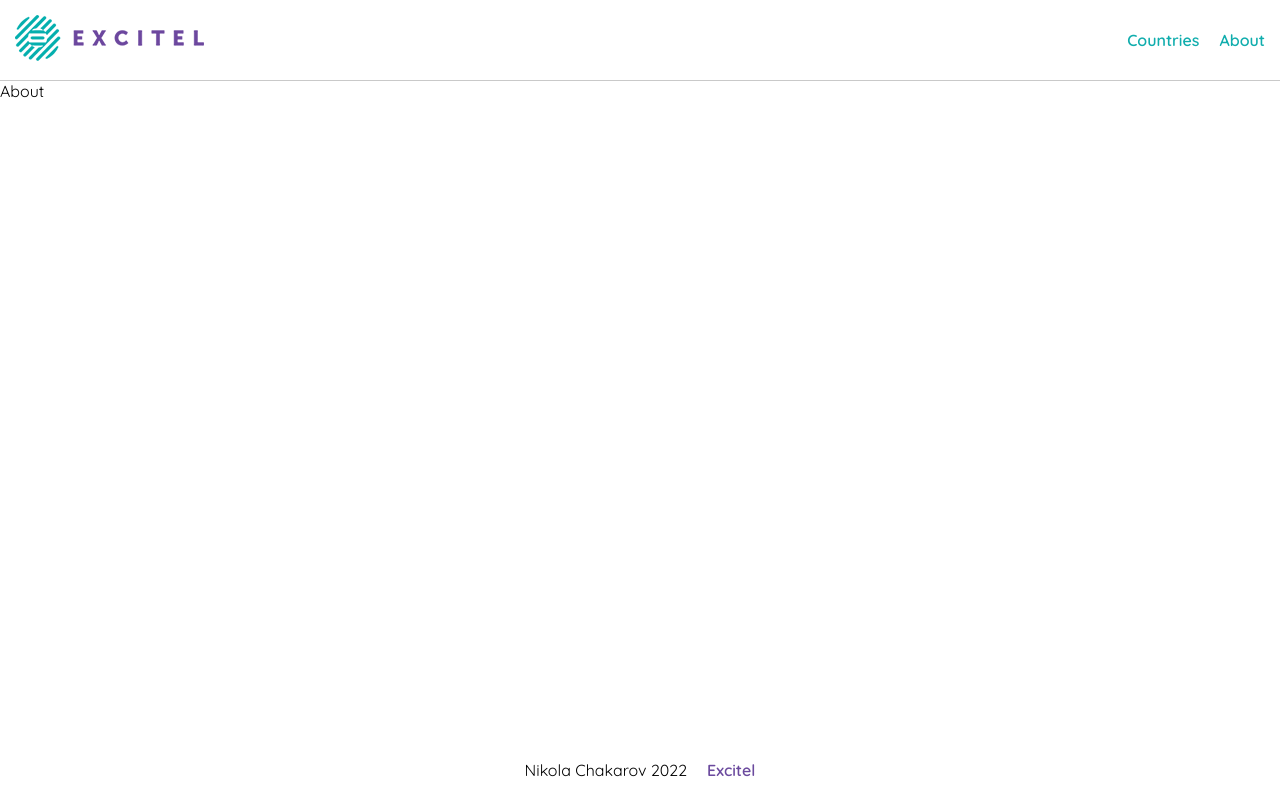
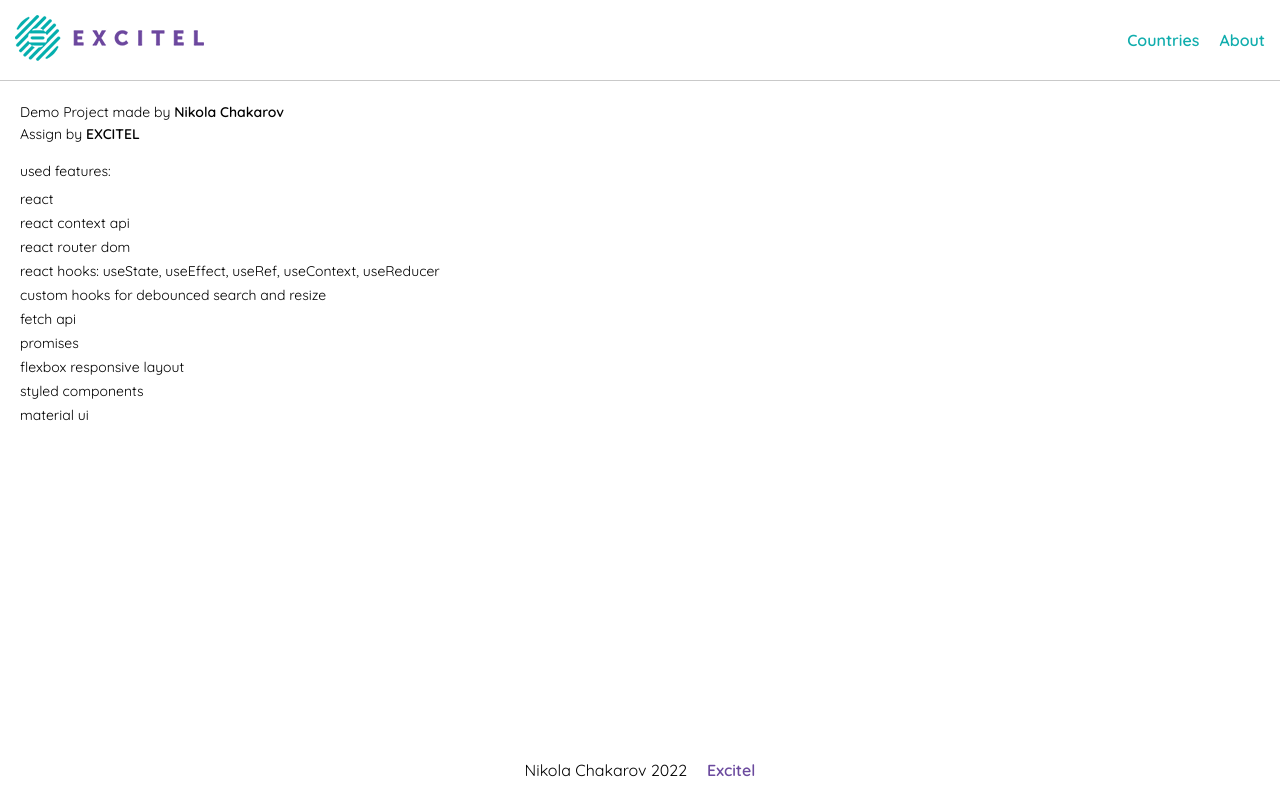
Before and after one commit to nikolaChakarov/excitel, a React (Create React App) app: page /about in a window 1280 px wide. Built offline with nearby package versions, Linux system fonts and the light colour scheme.

Commit message:
end about

```diff
--- a/src/components/About/About.js
+++ b/src/components/About/About.js
@@ -1,9 +1,41 @@
 import React from 'react';
+import styled from 'styled-components';
 
 const About = () => {
+    const features = ['react', 'react context api', 'react router dom', 'react hooks: useState, useEffect, useRef, useContext, useReducer', 'custom hooks for debounced search and resize', 'fetch api', 'promises', 'flexbox responsive layout', 'styled components', 'material ui']
     return (
-        <div>About</div>
+        <AboutContainer className='about-container'>
+            <p>Demo Project made by <span>Nikola Chakarov</span></p>
+            <p>Assign by <span>EXCITEL</span></p>
+
+            <p className='features'>used features:</p>
+
+            <ul>
+                {features.map((el, i) => (
+                    <li key={i}>{el}</li>
+                ))}
+            </ul>
+        </AboutContainer>
     )
 };
 
+const AboutContainer = styled.div`
+    padding: 2rem;
+    font-size: 1.4rem;
+    line-height: 2.2rem;
+
+    span {
+        font-weight: bold;
+    }
+
+    .features {
+        margin: 1.5rem 0 0.5rem;
+        border-bottom: 1px groove #fff;
+    }
+
+    ul li {
+        margin-bottom: 0.2rem;
+    }
+`
+
 export default About;
--- a/src/components/Controls/Controls.js
+++ b/src/components/Controls/Controls.js
@@ -47,7 +47,7 @@ const Controls = () => {
 	}, [debouncedValue])
 
 	return (
-		<ControlsContainer>
+		<ControlsContainer className="controls-container">
 			{/* filter */}
 			<label htmlFor="countryName">
 				<span>Filter By Country Name</span>
--- a/src/components/Footer/Footer.js
+++ b/src/components/Footer/Footer.js
@@ -2,7 +2,7 @@ import styled from "styled-components";
 
 const Footer = () => {
 	return (
-		<FooterContainer>
+		<FooterContainer className="footer-container">
 			<span>Nikola Chakarov 2022</span>
 			<a href={"https://www.excitel.com/"} target="_blank">
 				Excitel
--- a/src/components/Modal/Modal.js
+++ b/src/components/Modal/Modal.js
@@ -12,7 +12,7 @@ const Modal = (props) => {
     }
 
     return (
-        <ModalContainer onClick={onModuleClick}>
+        <ModalContainer onClick={onModuleClick} className="modal-container">
             <InfoEl imgUrl={flag}>
                 <div className="bg">
                     <p>Country: <span>{name}</span></p>
```
